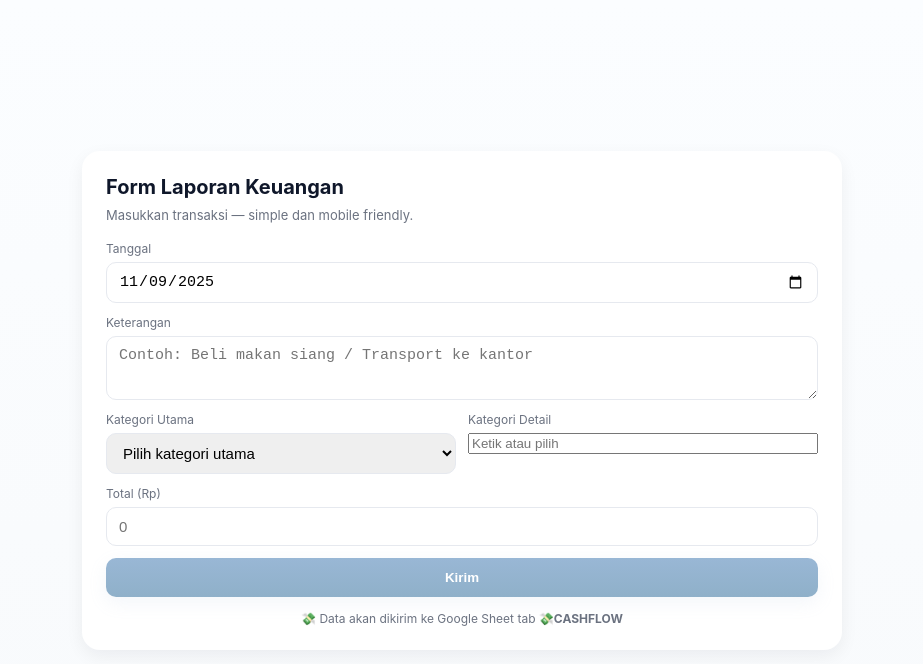
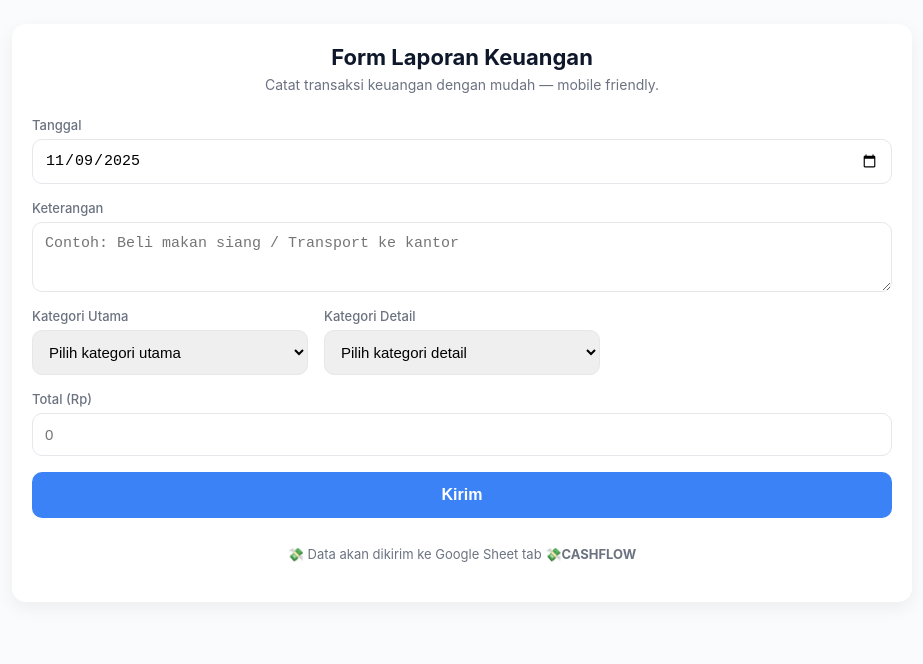
Before and after one commit to AZHayat/form_budgeting_mafaza, a plain HTML site: page index.html in a window 1280 px wide. Shown: the whole page, without its empty margins (178-1101 px from the left). Drawn offline with Linux system fonts and the light colour scheme.

Commit message:
Update index.html for improved layout and categories

```diff
--- a/index.html
+++ b/index.html
@@ -3,105 +3,156 @@
 <head>
 <meta charset="utf-8" />
 <meta name="viewport" content="width=device-width,initial-scale=1" />
-<title>Form Laporan Keuangan — Simple</title>
+<title>Form Laporan Keuangan Bani Hayat</title>
 <style>
   :root{
-    --accent: #99b7d5;
-    --bg: #f8fafc;
+    --accent: #3b82f6;
+    --bg: #f9fbfd;
     --card: #ffffff;
     --muted: #6b7280;
-    --radius: 12px;
-    --shadow: 0 6px 18px rgba(15,23,42,0.06);
-    font-family: Inter, ui-sans-serif, system-ui, -apple-system, "Segoe UI", Roboto, "Helvetica Neue", Arial;
+    --radius: 14px;
+    --shadow: 0 6px 18px rgba(0,0,0,0.06);
+    font-family: 'Inter', system-ui, sans-serif;
   }
 
-  *{box-sizing:border-box}
+  *{box-sizing:border-box;margin:0;padding:0;}
+
   body{
-    margin:0;
-    background:linear-gradient(180deg, #fbfdff 0%, var(--bg) 100%);
+    background: var(--bg);
     color:#0f172a;
-    padding:24px;
+    min-height:100vh;
     display:flex;
-    align-items:center;
     justify-content:center;
-    min-height:100vh;
+    align-items:flex-start;
+    padding:0;
   }
 
   .container{
     width:100%;
-    max-width:760px;
+    max-width:900px;
     background:var(--card);
-    border-radius:18px;
-    padding:24px;
+    border-radius:0;
     box-shadow:var(--shadow);
+    padding:20px 20px 40px;
+    min-height:100vh;
   }
 
-  h1{margin:0 0 8px;font-size:20px}
-  p.lead{margin:0 0 18px;color:var(--muted);font-size:13px}
+  @media(min-width:768px){
+    .container{
+      border-radius: var(--radius);
+      margin:24px;
+      min-height:auto;
+    }
+  }
+
+  header{
+    text-align:center;
+    margin-bottom:24px;
+  }
+
+  h1{
+    font-size:22px;
+    font-weight:700;
+    margin-bottom:6px;
+  }
+
+  p.lead{
+    color:var(--muted);
+    font-size:14px;
+  }
 
   form.row{
     display:grid;
-    grid-template-columns:1fr 1fr;
-    gap:12px;
+    grid-template-columns:repeat(auto-fit,minmax(260px,1fr));
+    gap:16px;
   }
-  @media(max-width:640px){form.row{grid-template-columns:1fr}}
 
   .field{display:flex;flex-direction:column;}
-  label{font-size:12px;color:var(--muted);margin-bottom:6px;}
-  input[type="text"],input[type="number"],input[type="date"],textarea,.select{
-    border:1px solid #e6e9ef;
-    padding:10px 12px;
+  label{font-size:13px;color:var(--muted);margin-bottom:6px;font-weight:500;}
+
+  input, textarea, select{
+    border:1px solid #e5e7eb;
     border-radius:10px;
+    padding:12px;
     font-size:15px;
-    transition:box-shadow .18s ease,transform .12s ease;
+    transition:all .2s ease;
+    width:100%;
   }
-  input:focus,textarea:focus,.select:focus{
-    box-shadow:0 6px 18px rgba(153,183,213,0.12);
+
+  input:focus,textarea:focus,select:focus{
+    outline:none;
     border-color:var(--accent);
+    box-shadow:0 0 0 3px rgba(59,130,246,0.1);
   }
-  textarea{min-height:64px;resize:vertical;}
+
+  textarea{resize:vertical;min-height:70px;}
 
   .full{grid-column:1/-1;}
+
   .btn{
     width:100%;
-    padding:12px 16px;
+    padding:14px 16px;
     border-radius:10px;
-    background:linear-gradient(180deg,var(--accent),#8fb0c9);
+    background:var(--accent);
     color:white;
     border:none;
     font-weight:600;
     cursor:pointer;
-    box-shadow:0 6px 18px rgba(153,183,213,0.12);
-    transition:background .2s ease;
+    font-size:16px;
+    transition:all .25s ease;
+    display:flex;
+    align-items:center;
+    justify-content:center;
+    gap:8px;
   }
-  .btn:hover{background:linear-gradient(180deg,#a2c1df,#89abc8);}
-  footer.small{text-align:center;margin-top:14px;font-size:12px;color:var(--muted)}
 
-  /* Toast notification */
+  .btn:hover{background:#2563eb;}
+  .btn:disabled{opacity:0.7;cursor:not-allowed;}
+
+  /* Spinner loading */
+  .spinner{
+    border:3px solid #e5e7eb;
+    border-top:3px solid white;
+    border-radius:50%;
+    width:16px;
+    height:16px;
+    animation:spin 1s linear infinite;
+  }
+  @keyframes spin{to{transform:rotate(360deg)}}
+
+  footer{
+    text-align:center;
+    margin-top:28px;
+    font-size:13px;
+    color:var(--muted);
+  }
+
+  /* Toast */
   .toast{
     position:fixed;
     bottom:20px;
-    right:20px;
+    left:50%;
+    transform:translateX(-50%) translateY(30px);
     background:#0f172a;
     color:white;
-    padding:10px 16px;
+    padding:10px 18px;
     border-radius:8px;
-    box-shadow:0 4px 12px rgba(0,0,0,0.2);
     opacity:0;
-    transform:translateY(20px);
     transition:all .3s ease;
     z-index:9999;
   }
   .toast.show{
     opacity:1;
-    transform:translateY(0);
+    transform:translateX(-50%) translateY(0);
   }
 </style>
 </head>
 <body>
 <div class="container">
-  <h1>Form Laporan Keuangan</h1>
-  <p class="lead">Masukkan transaksi — simple dan mobile friendly.</p>
+  <header>
+    <h1>Form Laporan Keuangan</h1>
+    <p class="lead">Catat transaksi keuangan dengan mudah — mobile friendly.</p>
+  </header>
 
   <form id="laporForm" class="row" autocomplete="off">
     <!-- tanggal -->
@@ -119,21 +170,22 @@
     <!-- kategori utama -->
     <div class="field">
       <label for="kategoriUtama">Kategori Utama</label>
-      <select id="kategoriUtama" class="select">
+      <select id="kategoriUtama" class="select" required>
         <option value="">Pilih kategori utama</option>
-        <option value="PENDAPATAN">PENDAPATAN</option>
-        <option value="KEBUTUHAN">KEBUTUHAN</option>
-        <option value="KEINGINAN">KEINGINAN</option>
-        <option value="LAINNYA">LAINNYA</option>
-        <option value="SIMPANAN">SIMPANAN</option>
+        <option value="PENDAPATAN">💰 Pendapatan</option>
+        <option value="KEBUTUHAN">📦 Kebutuhan</option>
+        <option value="KEINGINAN">🎁 Keinginan</option>
+        <option value="LAINNYA">🧾 Lainnya</option>
+        <option value="SIMPANAN">🏦 Simpanan</option>
       </select>
     </div>
 
     <!-- kategori detail -->
     <div class="field">
       <label for="kategoriDetail">Kategori Detail</label>
-      <input id="kategoriDetail" name="kategori" list="kategoriList" placeholder="Ketik atau pilih" required>
-      <datalist id="kategoriList"></datalist>
+      <select id="kategoriDetail" class="select" required>
+        <option value="">Pilih kategori detail</option>
+      </select>
     </div>
 
     <!-- total -->
@@ -144,11 +196,13 @@
 
     <!-- submit -->
     <div class="field full">
-      <button type="submit" class="btn">Kirim</button>
+      <button type="submit" class="btn">
+        <span>Kirim</span>
+      </button>
     </div>
   </form>
 
-  <footer class="small">💸 Data akan dikirim ke Google Sheet tab <b>💸CASHFLOW</b></footer>
+  <footer>💸 Data akan dikirim ke Google Sheet tab <b>💸CASHFLOW</b></footer>
 </div>
 
 <div class="toast" id="toast"></div>
@@ -157,34 +211,35 @@
 /* =========================
    KONFIGURASI
    ========================= */
-const API_URL = "https://script.google.com/macros/s/AKfycbxoSdJxK2AftPCw8tyFtJJEqLFRB0YeJ-hSMXQT23PK2zj_TD16XHRVPWZ2ghazOQ8TdA/exec"; // Ganti dengan Web App URL kamu
+const API_URL = "https://script.google.com/macros/s/AKfycbxoSdJxK2AftPCw8tyFtJJEqLFRB0YeJ-hSMXQT23PK2zj_TD16XHRVPWZ2ghazOQ8TdA/exec";
 
 const CATEGORIES = {
-  "PENDAPATAN":["Gaji","Ortu/Mertua","Reimburse Greenway","Piutang","INC 4","INC 5"],
-  "KEBUTUHAN":["Mamin","Cicilan","Tagihan","Iuran","Transportasi","Hana","Sembako","Maintenance","Kesehatan"],
-  "KEINGINAN":["Shoping","Healing","Kredit","Jajan","Sedekah"],
-  "LAINNYA":["Bon Greenway","Admin","Buwuh"],
-  "SIMPANAN":["Simpanan","Darurat","Investasi"]
+  "PENDAPATAN":["Gaji","Ortu/Mertua","Reimburse Greenway","Piutang","Bonus","Lainnya"],
+  "KEBUTUHAN":["Makan & Minum","Cicilan","Tagihan","Iuran","Transportasi","Kesehatan","Sembako"],
+  "KEINGINAN":["Belanja","Hobi","Healing","Kredit Barang","Sedekah"],
+  "LAINNYA":["Bon Greenway","Admin","Buwuh","Tak Terduga"],
+  "SIMPANAN":["Simpanan","Dana Darurat","Investasi"]
 };
 
 /* =========================
    INISIALISASI
    ========================= */
 document.addEventListener("DOMContentLoaded",()=>{
-  const tgl = document.getElementById("tanggal");
-  const today = new Date().toISOString().split("T")[0];
-  tgl.value = today;
+  const tgl=document.getElementById("tanggal");
+  const today=new Date().toISOString().split("T")[0];
+  tgl.value=today;
 
-  const utama = document.getElementById("kategoriUtama");
-  const list = document.getElementById("kategoriList");
+  const utama=document.getElementById("kategoriUtama");
+  const detail=document.getElementById("kategoriDetail");
 
   utama.addEventListener("change",()=>{
-    list.innerHTML="";
-    const arr = CATEGORIES[utama.value] || [];
+    detail.innerHTML='<option value="">Pilih kategori detail</option>';
+    const arr=CATEGORIES[utama.value]||[];
     arr.forEach(k=>{
       const opt=document.createElement("option");
       opt.value=k;
-      list.appendChild(opt);
+      opt.textContent=k;
+      detail.appendChild(opt);
     });
   });
 });
@@ -203,36 +258,41 @@ function showToast(msg, success=true){
 /* =========================
    SUBMIT FORM
    ========================= */
-document.getElementById("laporForm").addEventListener("submit", async (e) => {
+document.getElementById("laporForm").addEventListener("submit",async e=>{
   e.preventDefault();
-  const btn = e.target.querySelector("button[type=submit]");
-  btn.disabled = true;
-  btn.textContent = "Mengirim...";
+  const btn=e.target.querySelector("button[type=submit]");
+  const span=btn.querySelector("span");
+  span.textContent="Mengirim...";
+  const spinner=document.createElement("div");
+  spinner.className="spinner";
+  btn.prepend(spinner);
+  btn.disabled=true;
 
-  const data = {
-    tanggal: document.getElementById("tanggal").value,
-    keterangan: document.getElementById("keterangan").value.trim(),
-    kategori: document.getElementById("kategoriDetail").value.trim(),
-    total: document.getElementById("total").value
+  const data={
+    tanggal:document.getElementById("tanggal").value,
+    keterangan:document.getElementById("keterangan").value.trim(),
+    kategori:document.getElementById("kategoriDetail").value.trim(),
+    total:document.getElementById("total").value
   };
 
-  try {
-    await fetch(API_URL, {
-      method: "POST",
-      mode: "no-cors", // supaya tidak error CORS
-      headers: { "Content-Type": "application/json" },
-      body: JSON.stringify(data)
+  try{
+    await fetch(API_URL,{
+      method:"POST",
+      mode:"no-cors",
+      headers:{"Content-Type":"application/json"},
+      body:JSON.stringify(data)
     });
 
     showToast("✅ Data berhasil dikirim!");
     e.target.reset();
-    document.getElementById("tanggal").value = new Date().toISOString().split("T")[0];
-  } catch (err) {
+    document.getElementById("tanggal").value=new Date().toISOString().split("T")[0];
+  }catch(err){
     console.error(err);
-    showToast("⚠️ Gagal mengirim data.", false);
-  } finally {
-    btn.disabled = false;
-    btn.textContent = "Kirim";
+    showToast("⚠️ Gagal mengirim data.",false);
+  }finally{
+    btn.disabled=false;
+    spinner.remove();
+    span.textContent="Kirim";
   }
 });
 </script>
```
